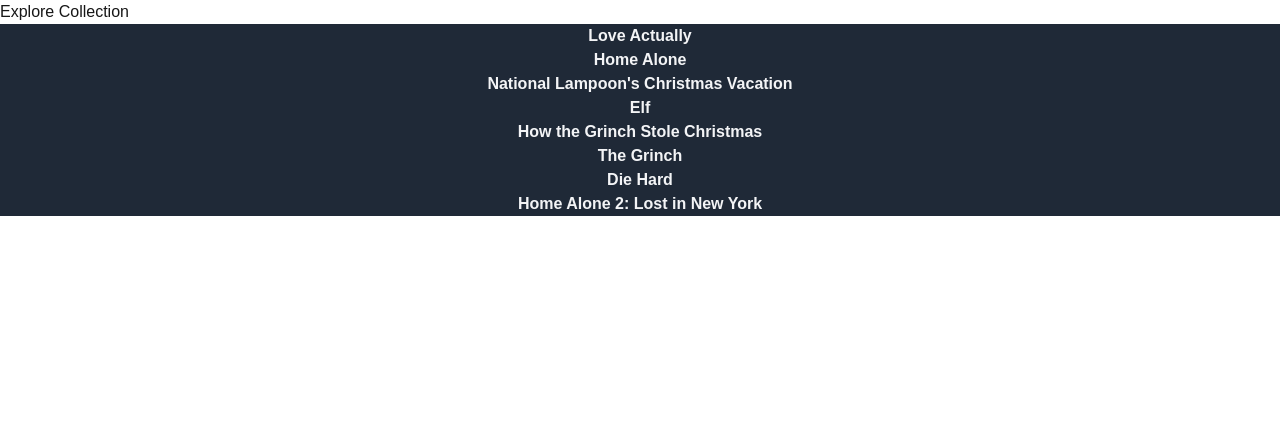
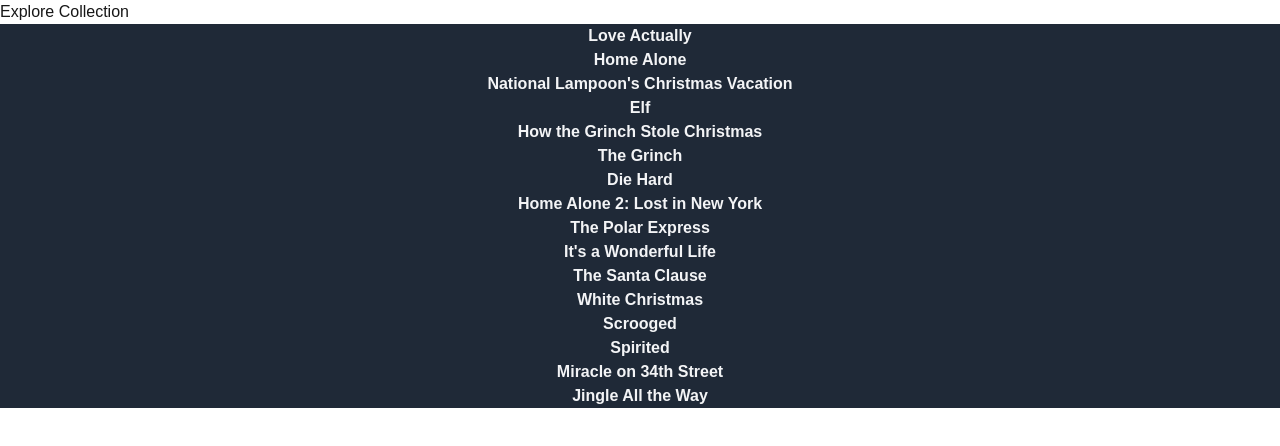
Before and after one commit to mitreb/christmas-movies, a Next.js app: page / in a window 1280 px wide. Shown: the top 446 px of the page. Built offline with nearby package versions, Linux system fonts and the light colour scheme.

Commit message:
Refactor MovieList and useMovies hook to support dynamic movie loading

```diff
--- a/app/components/MovieList.tsx
+++ b/app/components/MovieList.tsx
@@ -2,18 +2,27 @@
 
 import { Movie } from '../types';
 import MovieCard from './MovieCard';
+import useMovies from '../hooks/useMovies';
+import { useEffect } from 'react';
 
 interface MovieListProps {
   initialData: Movie[];
 }
 
 const MovieList = ({ initialData }: MovieListProps) => {
+  const { data: movies, isLoading, loadMore } = useMovies(initialData);
+
+  useEffect(() => {
+    loadMore();
+  }, [loadMore]);
+
   return (
     <>
       <section>
-        {initialData.map((movie) => (
+        {movies.map((movie) => (
           <MovieCard key={movie.id} movie={movie} />
         ))}
+        {isLoading && <p>Loading...</p>}
       </section>
     </>
   );
--- a/app/hooks/useMovies.ts
+++ b/app/hooks/useMovies.ts
@@ -1,13 +1,14 @@
-import { useState } from 'react';
+import { useState, useCallback } from 'react';
 import { fetchMovies } from '../actions';
 import { Movie } from '../types';
 
-const useMovies = (initialPage: number = 1, initialData: Movie[] = []) => {
+let page = 2;
+
+const useMovies = (initialData: Movie[] = []) => {
   const [data, setData] = useState<Movie[]>(initialData);
   const [isLoading, setIsLoading] = useState(false);
-  const [page, setPage] = useState(initialPage);
 
-  const loadMore = async () => {
+  const loadMore = useCallback(async () => {
     setIsLoading(true);
     const newMovies = await fetchMovies(page);
     setData((prevData) => {
@@ -17,9 +18,9 @@
       );
       return [...prevData, ...uniqueData];
     });
-    setPage((prevPage) => prevPage + 1);
     setIsLoading(false);
-  };
+    page++;
+  }, []);
 
   return { data, isLoading, loadMore };
 };
```
